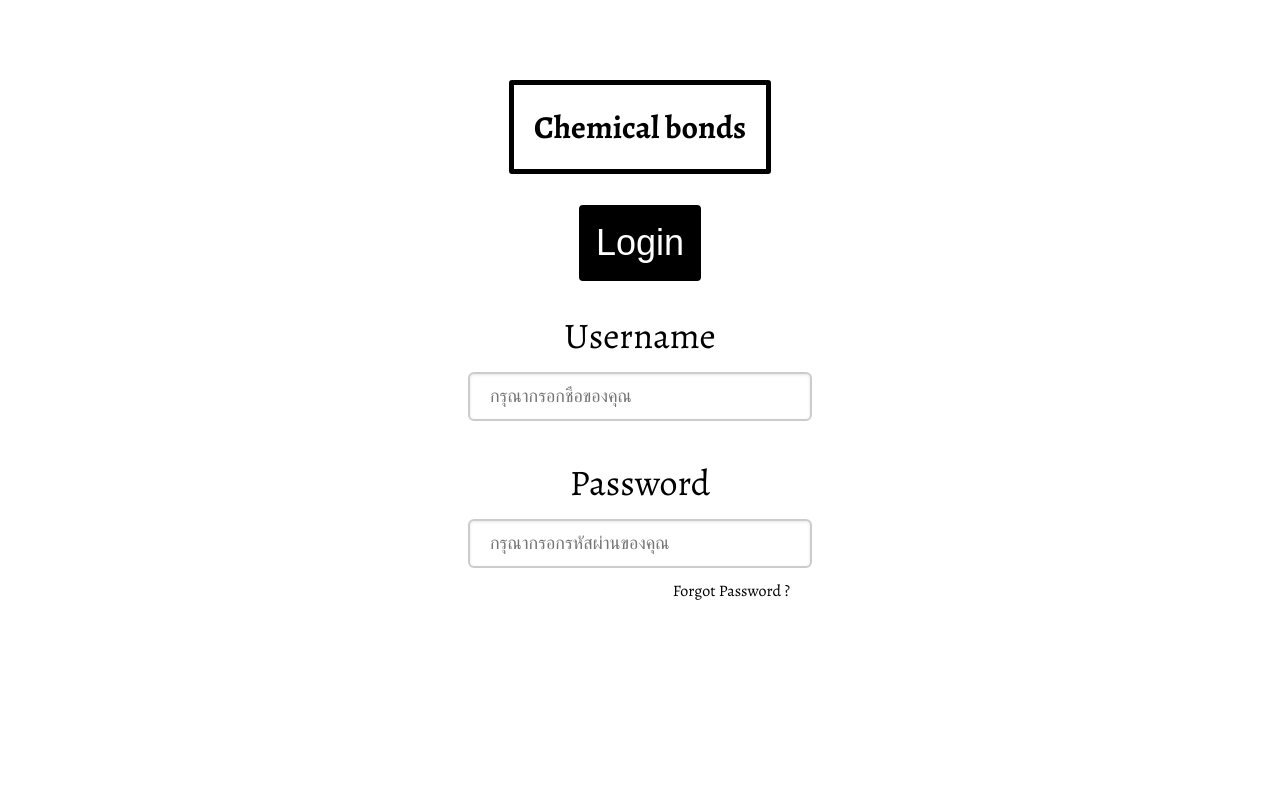
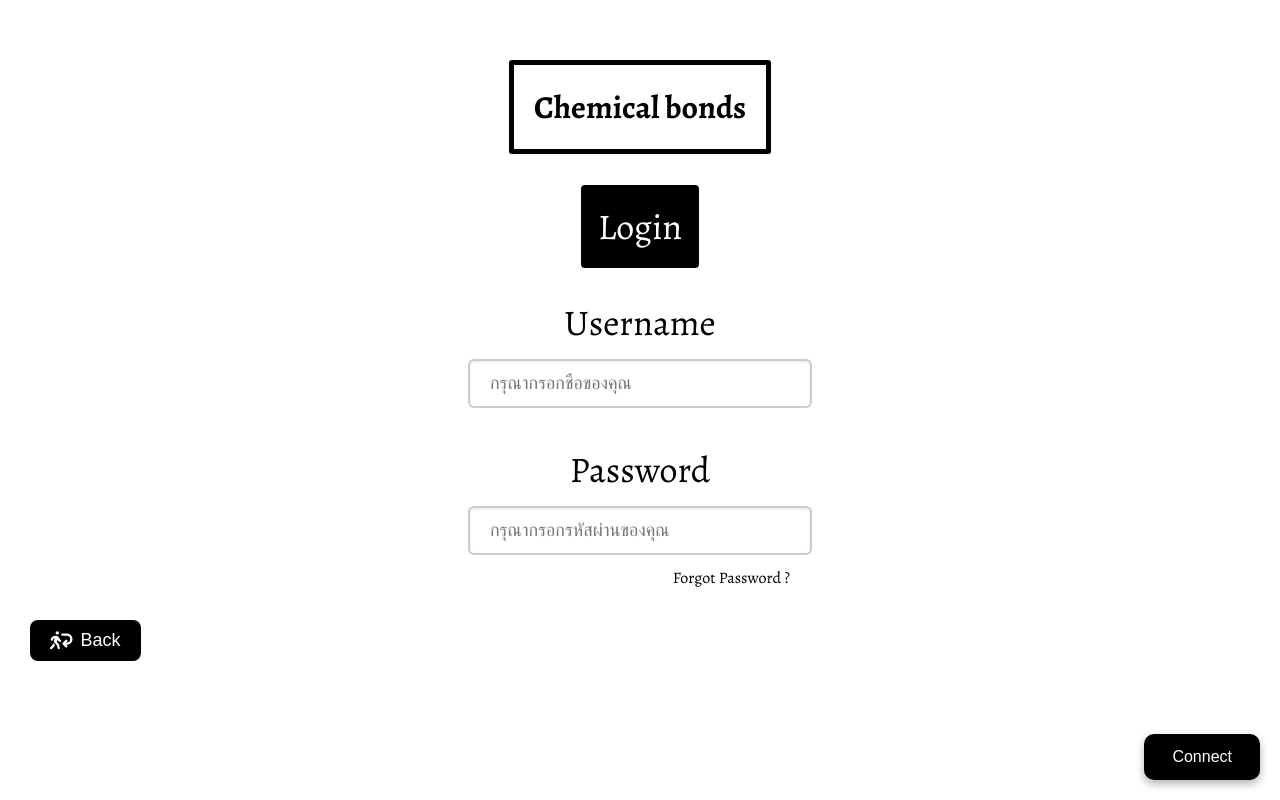
Before and after one commit to bbbemc/NSC, a PHP site: page /login.html in a window 1280 px wide. Run offline with PHP 8.4, Linux system fonts and the light colour scheme.

Commit message:
Add files via upload

```diff
--- /dev/null
+++ b/Edit_login.js
@@ -0,0 +1,11 @@
+function goBack() {
+    window.location.href = "index.html";
+  }
+
+connectBtn.onclick = function () {
+    if (selectedAction === "cheapter1") {
+        window.location.href = "chepter1.html";
+    } else {
+        alert("กรุณากรอกข้อมูลให้ครบก่อนนะครับ 🙂");
+    }
+};
--- /dev/null
+++ b/Edit_signup.js
@@ -0,0 +1,3 @@
+function goBack() {
+    window.location.href = "index.html";
+  }
--- a/abc.js
+++ b/abc.js
@@ -10,7 +10,7 @@ function typeWriter() {
             document.getElementById("typeText").innerHTML += currentChar;
         }
         index++;
-        setTimeout(typeWriter, 85);
+        setTimeout(typeWriter, 60);
     }
 }
 
--- a/login.html
+++ b/login.html
@@ -10,6 +10,8 @@
     <link rel="preconnect" href="https://fonts.gstatic.com" crossorigin>
     <link href="https://fonts.googleapis.com/css2?family=Alegreya:ital,wght@0,400..900;1,400..900&display=swap"
         rel="stylesheet">
+    <link rel="stylesheet" href="https://cdnjs.cloudflare.com/ajax/libs/font-awesome/6.5.0/css/all.min.css">
+
 </head>
 
 <body>
@@ -28,12 +30,21 @@
         <label for="Username">Password</label><br>
         <input type="text" id="Password" name="Password" placeholder="กรุณากรอกรหัสผ่านของคุณ" required minlength="2"
             maxlength="30">
-            <div class="forgot-password">
-        <a href="">Forgot Password ?</a>
-    </div>
+        <div class="forgot-password">
+            <a href="">Forgot Password ?</a>
+        </div>
     </div>
 
+    <button class="back-button" onclick="goBack()">
+        <i class="fa-solid fa-person-walking-arrow-loop-left"></i> Back
+    </button>
 
+
+    <div class="button-group">
+        <button id="connectBtn">Connect</button>
+    </div>
+
+    <script src="Edit_login.js"></script>
 </body>
 
 </html>
--- a/pagelogin.css
+++ b/pagelogin.css
@@ -1,5 +1,4 @@
 .NameTopic {
-    top: 20px;
     position: relative;
     display: inline-block;
     border: 5px solid black;
@@ -23,10 +22,14 @@
     display: inline-block;
     padding: 12px;
     position: relative;
-    margin-top: 30px;
+    margin-top: 10px;
     text-align: center;
     font-size: 36px;
     border-radius: 4px;
+    font-family: "Alegreya", serif;
+    font-optical-sizing: auto;
+    font-weight: weight;
+    font-style: normal;
 }
 
 .LoginWrapper {
@@ -105,3 +108,53 @@ button:hover {
 .forgot-password a:hover {
     color: #ce1b1b;
 }
+
+.back-button {
+    position: fixed;         /* ✅ ตรึงไว้กับหน้าจอ */
+    top: 600px;               /* ✅ ขยับจากด้านบนลงมา 30px */
+    left: 30px;              /* ✅ ขยับจากซ้ายเข้าไป 30px */
+    background-color: #000;
+    color: white;
+    border: none;
+    border-radius: 8px;
+    padding: 10px 20px;
+    font-size: 18px;
+    cursor: pointer;
+    display: flex;
+    align-items: center;
+    gap: 8px;
+    transition: 0.3s ease;
+}
+
+.back-button:hover {
+    background-color: #0b1491;
+    transform: scale(1.05);
+    box-shadow: 1 1 15px rgba(30, 71, 255, 0.4);
+}
+
+.button-group {
+    display: flex;
+    justify-content: center;
+    position: fixed;
+    left: 1200px;
+}
+#connectBtn {
+     position: fixed;
+    bottom: 20px;
+    right: 20px;
+    z-index: 999; /* ให้ลอยอยู่บนสุด */
+    background-color: #000000;
+    color: white;
+    padding: 14px 28px;
+    border: none;
+    border-radius: 10px;
+    font-size: 16px;
+    box-shadow: 0 4px 8px rgba(0, 0, 0, 0.3);
+    transition: 0.3s;
+}
+
+#connectBtn:hover {
+    background-color: #157c38;
+    box-shadow: 1 1 15px rgba(38, 240, 88, 0.4);
+    transform: scale(1.05);
+}
```
Also changed, not shown: pagesignup.css (+51 -0 lines), signup.html (+10 -0 lines), style.css (+16 -10 lines).
